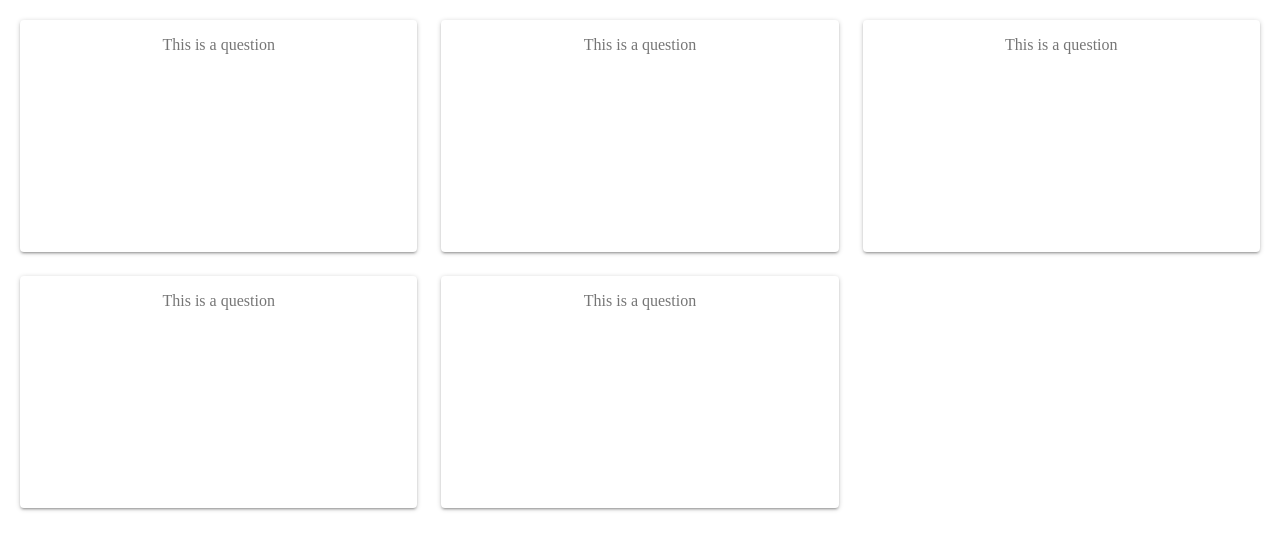
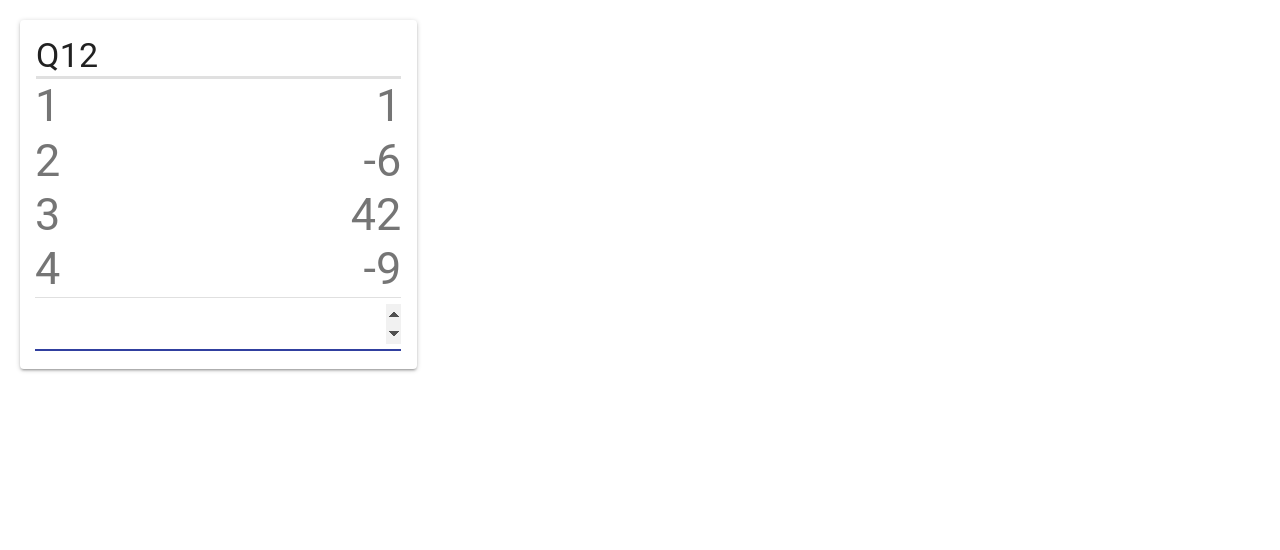
Before and after one commit to john-hu/mental-math, a React (Create React App) app: page / in a window 1280 px wide. Shown: the top 550 px of the page. Built offline with nearby package versions, Linux system fonts and the light colour scheme.

Commit message:
tiny version

```diff
--- a/package.json
+++ b/package.json
@@ -4,6 +4,7 @@
   "private": true,
   "dependencies": {
     "@material-ui/core": "^3.9.3",
+    "classnames": "^2.2.6",
     "react": "^16.8.6",
     "react-dom": "^16.8.6",
     "react-scripts": "2.1.8",
--- a/src/App.js
+++ b/src/App.js
@@ -1,9 +1,10 @@
 import React, { PureComponent } from 'react';
 import Grid from '@material-ui/core/Grid';
-import Paper from '@material-ui/core/Paper';
-import { withStyles } from "@material-ui/core/styles";
+import { withStyles } from '@material-ui/core/styles';
 
-const styles = theme => ({
+import Question from './Question';
+
+const styles = (theme) => ({
   root: {
     flexGrow: 1
   },
@@ -13,42 +14,42 @@ const styles = theme => ({
   },
   question: {
     padding: theme.spacing.unit * 2,
-    textAlign: 'center',
     color: theme.palette.text.secondary,
-    height: '200px'
-  },
+    minHeight: '240px'
+  }
 });
 
+const rows = [
+  {
+    min: 0,
+    max: 10
+  },
+  {
+    min: -10,
+    max: 10
+  },
+  {
+    min: 0,
+    max: 50
+  },
+  {
+    min: -10,
+    max: 10
+  }
+];
+
 class App extends PureComponent {
+  handleAnswered = (userAnswer, answer, correct) => {
+    alert(correct ? 'You are correct' : `The correct answer is ${answer}`);
+  };
+
   render() {
     const { classes } = this.props;
     return (
-      <div className={classes.root}>
+      <div className={classes.root} onKeyPress={this.handleAnswerChanged}>
         <Grid container spacing={24} className={classes.grid}>
-          <Grid item xs={12} sm={6} md={4} >
-            <Paper className={classes.question}>
-              This is a question
-            </Paper>
-          </Grid>
           <Grid item xs={12} sm={6} md={4}>
-            <Paper className={classes.question}>
-              This is a question
-            </Paper>
-          </Grid>
-          <Grid item xs={12} sm={6} md={4}>
-            <Paper className={classes.question}>
-              This is a question
-            </Paper>
-          </Grid>
-          <Grid item xs={12} sm={6} md={4}>
-            <Paper className={classes.question}>
-              This is a question
-            </Paper>
-          </Grid>
-          <Grid item xs={12} sm={6} md={4}>
-            <Paper className={classes.question}>
-              This is a question
-            </Paper>
+            <Question className={classes.question} rows={rows} header="Q12" onAnswer={this.handleAnswered} />
           </Grid>
         </Grid>
       </div>
--- a/src/Question.js
+++ b/src/Question.js
@@ -0,0 +1,102 @@
+import React, { PureComponent } from 'react';
+import PropTypes from 'prop-types';
+import clsNames from 'classnames';
+import Paper from '@material-ui/core/Paper';
+import TextField from '@material-ui/core/TextField';
+import Typography from '@material-ui/core/Typography';
+import { withStyles } from '@material-ui/core/styles';
+
+const styles = (theme) => ({
+  root: {
+    display: 'flex',
+    flexDirection: 'column',
+    padding: '1rem'
+  },
+  header: {
+    borderBottom: `solid 0.2rem ${theme.palette.divider}`
+  },
+  row: {
+    ...theme.typography.display2,
+    marginBottom: '0.1rem',
+    marginTop: '0.1rem',
+    textAlign: 'right',
+    '&:before': {
+      content: 'attr(data-index)',
+      float: 'left'
+    }
+  },
+  answer: {
+    borderTop: `solid 0.1rem ${theme.palette.divider}`
+  },
+  answerInput: {
+    ...theme.typography.display1,
+    textAlign: 'right'
+  }
+});
+
+class Question extends PureComponent {
+  static propTypes = {
+    answer: PropTypes.number,
+    header: PropTypes.node,
+    rows: PropTypes.arrayOf(
+      PropTypes.shape({
+        min: PropTypes.number,
+        max: PropTypes.number
+      })
+    ),
+    onAnswer: PropTypes.func
+  };
+
+  constructor(props) {
+    super(props);
+    const candidates = props.rows.map(({ min, max }) => Math.round(Math.random() * max + min));
+    this.state = {
+      candidates,
+      answer: candidates.reduce((acc, v) => acc + v, 0)
+    };
+  }
+
+  handleKeyPressed = (e) => {
+    const { onAnswer } = this.props;
+    if (!e.target.value || e.key !== 'Enter' || !onAnswer) {
+      return;
+    }
+    const userAnswer = +e.target.value;
+    onAnswer(userAnswer, this.state.answer, userAnswer === this.state.answer);
+  };
+
+  renderRow = (value, index) => {
+    const { classes } = this.props;
+    return (
+      <div key={index} className={classes.row} data-index={index + 1}>
+        {value}
+      </div>
+    );
+  };
+
+  render() {
+    const { answer, className, classes, header } = this.props;
+    const { candidates } = this.state;
+    return (
+      <Paper className={clsNames(classes.root, className)}>
+        <Typography className={classes.header} variant="h4" component="h4">
+          {header}
+        </Typography>
+        {candidates.map(this.renderRow)}
+        <TextField
+          autoFocus
+          className={clsNames(classes.answer, classes.row)}
+          type="number"
+          InputProps={{
+            classes: { input: classes.answerInput }
+          }}
+          onKeyPress={this.handleKeyPressed}
+        >
+          {answer}
+        </TextField>
+      </Paper>
+    );
+  }
+}
+
+export default withStyles(styles)(Question);
```
Also changed, not shown: 1 other file (tests, documents, lock files or other folders).
